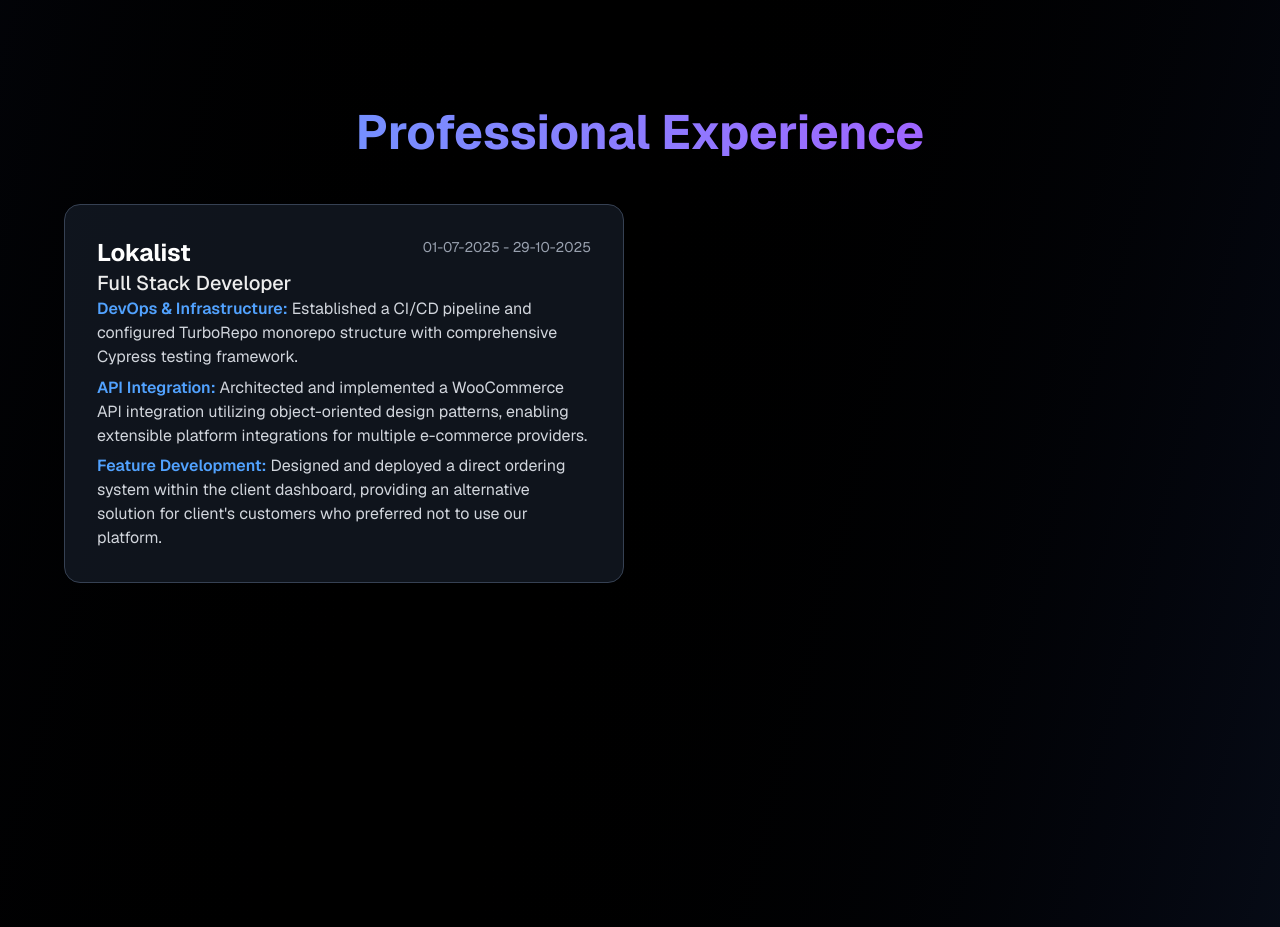
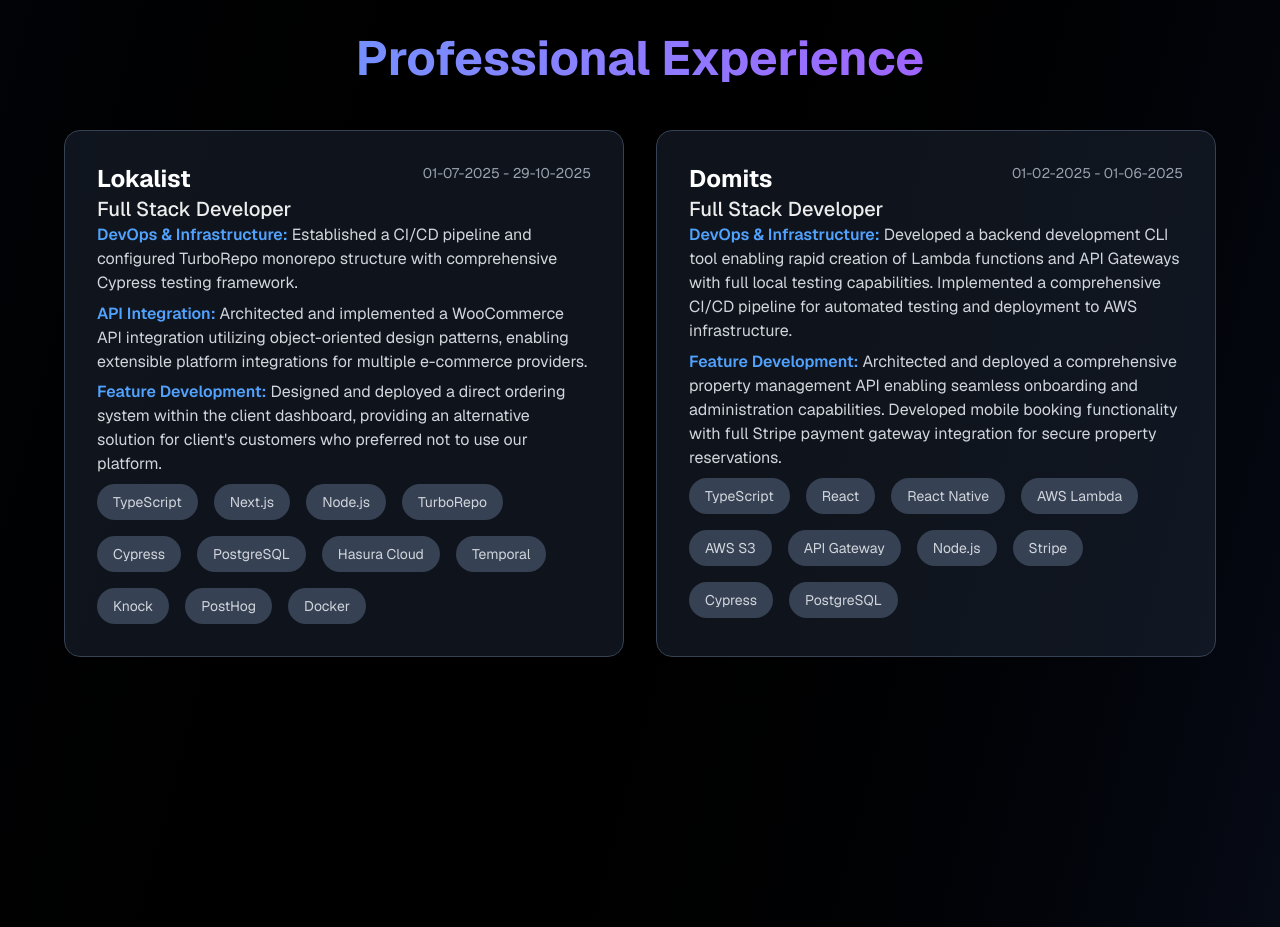
Before and after one commit to Sandervg03/Portfolio, a Next.js app in the folder portfolio/: page / in a window 1280 px wide. Shown: the part 2600-3527 px from the top of the page. Built offline with nearby package versions, Linux system fonts and the light colour scheme.

Commit message:
Feat/Adds Domits experience

```diff
--- a/portfolio/app/page.tsx
+++ b/portfolio/app/page.tsx
@@ -424,8 +424,51 @@
                       "Designed and deployed a direct ordering system within the client dashboard, providing an alternative solution for client's customers who preferred not to use our platform.",
                   },
                 ],
+                tech: [
+                  "TypeScript",
+                  "Next.js",
+                  "Node.js",
+                  "TurboRepo",
+                  "Cypress",
+                  "PostgreSQL",
+                  "Hasura Cloud",
+                  "Temporal",
+                  "Knock",
+                  "PostHog",
+                  "Docker",
+                ],
                 startDate: "01-07-2025",
                 endDate: "29-10-2025",
+              },
+              {
+                company: "Domits",
+                position: "Full Stack Developer",
+                responsibilities: [
+                  {
+                    title: "DevOps & Infrastructure",
+                    description:
+                      "Developed a backend development CLI tool enabling rapid creation of Lambda functions and API Gateways with full local testing capabilities. Implemented a comprehensive CI/CD pipeline for automated testing and deployment to AWS infrastructure.",
+                  },
+                  {
+                    title: "Feature Development",
+                    description:
+                      "Architected and deployed a comprehensive property management API enabling seamless onboarding and administration capabilities. Developed mobile booking functionality with full Stripe payment gateway integration for secure property reservations.",
+                  },
+                ],
+                tech: [
+                  "TypeScript",
+                  "React",
+                  "React Native",
+                  "AWS Lambda",
+                  "AWS S3",
+                  "API Gateway",
+                  "Node.js",
+                  "Stripe",
+                  "Cypress",
+                  "PostgreSQL",
+                ],
+                startDate: "01-02-2025",
+                endDate: "01-06-2025",
               },
             ].map((experience, idx) => (
               <div
@@ -464,6 +507,20 @@
                     </li>
                   ))}
                 </ul>
+
+                <Spacer />
+
+                <div className="flex flex-wrap gap-4 mt-6">
+                  {experience.tech.map((tech, techIdx) => (
+                    <span
+                      key={techIdx}
+                      className="bg-gray-700 rounded-full text-sm text-gray-300"
+                      style={{ padding: "0.5rem 1rem" }}
+                    >
+                      {tech}
+                    </span>
+                  ))}
+                </div>
               </div>
             ))}
           </div>
```
